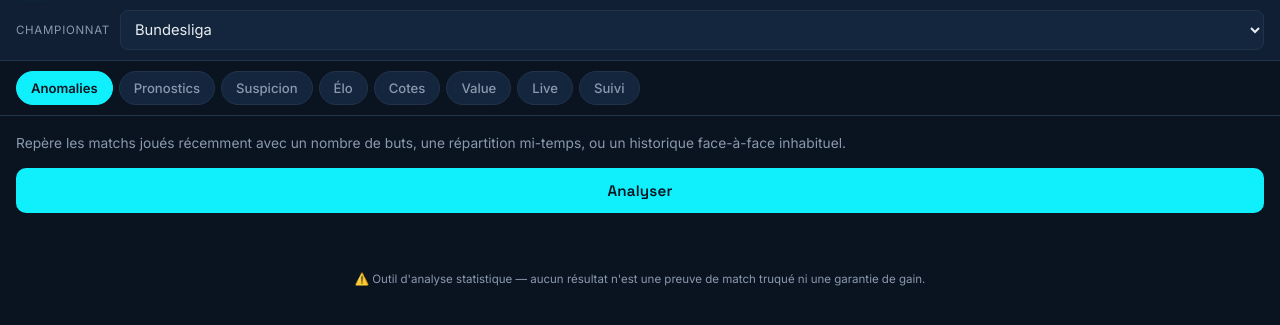
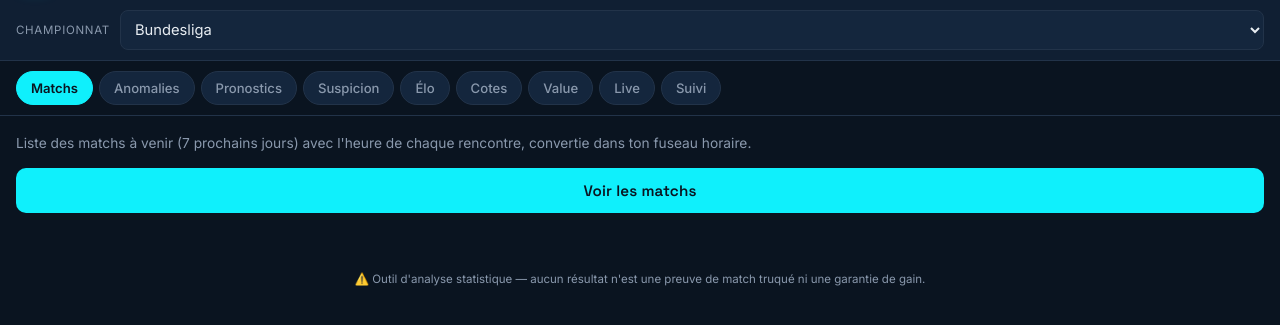
Before and after one commit to Oumarplus/matchguard-webapp, a Flask app: page / in a window 1280 px wide. Shown: the part 63-388 px from the top of the page. Run offline with Flask 3, Linux system fonts and the light colour scheme.

Commit message:
Update index.html

```diff
--- a/templates/index.html
+++ b/templates/index.html
@@ -33,7 +33,8 @@
 </div>
 
 <nav class="tabbar" id="tabbar">
-  <button class="tab active" data-tab="check">Anomalies</button>
+  <button class="tab active" data-tab="fixtures">Matchs</button>
+  <button class="tab" data-tab="check">Anomalies</button>
   <button class="tab" data-tab="predict">Pronostics</button>
   <button class="tab" data-tab="suspicion">Suspicion</button>
   <button class="tab" data-tab="elo">Élo</button>
@@ -45,7 +46,13 @@
 
 <main id="content">
 
-  <section class="panel active" id="panel-check">
+  <section class="panel active" id="panel-fixtures">
+    <p class="panel-hint">Liste des matchs à venir (7 prochains jours) avec l'heure de chaque rencontre, convertie dans ton fuseau horaire.</p>
+    <button class="run-btn" data-action="fixtures">Voir les matchs</button>
+    <div class="results" id="results-fixtures"></div>
+  </section>
+
+  <section class="panel" id="panel-check">
     <p class="panel-hint">Repère les matchs joués récemment avec un nombre de buts, une répartition mi-temps, ou un historique face-à-face inhabituel.</p>
     <button class="run-btn" data-action="check">Analyser</button>
     <div class="results" id="results-check"></div>
```
